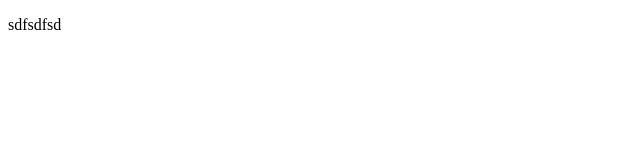
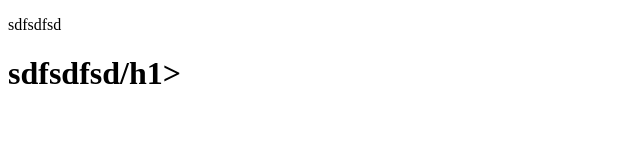
Before and after one commit to SandeepBedwal/First-Project, a plain HTML site: page index.html in a window 1280 px wide. Shown: the whole page, without its empty margins (0-640 px from the left). Drawn offline with Linux system fonts and the light colour scheme.

Commit message:
my new commit

```diff
--- a/index.html
+++ b/index.html
@@ -7,5 +7,6 @@
 </head>
 <body>
   <p>sdfsdfsd</p>
+  <h1>sdfsdfsd/h1>
 </body>
 </html>
```
